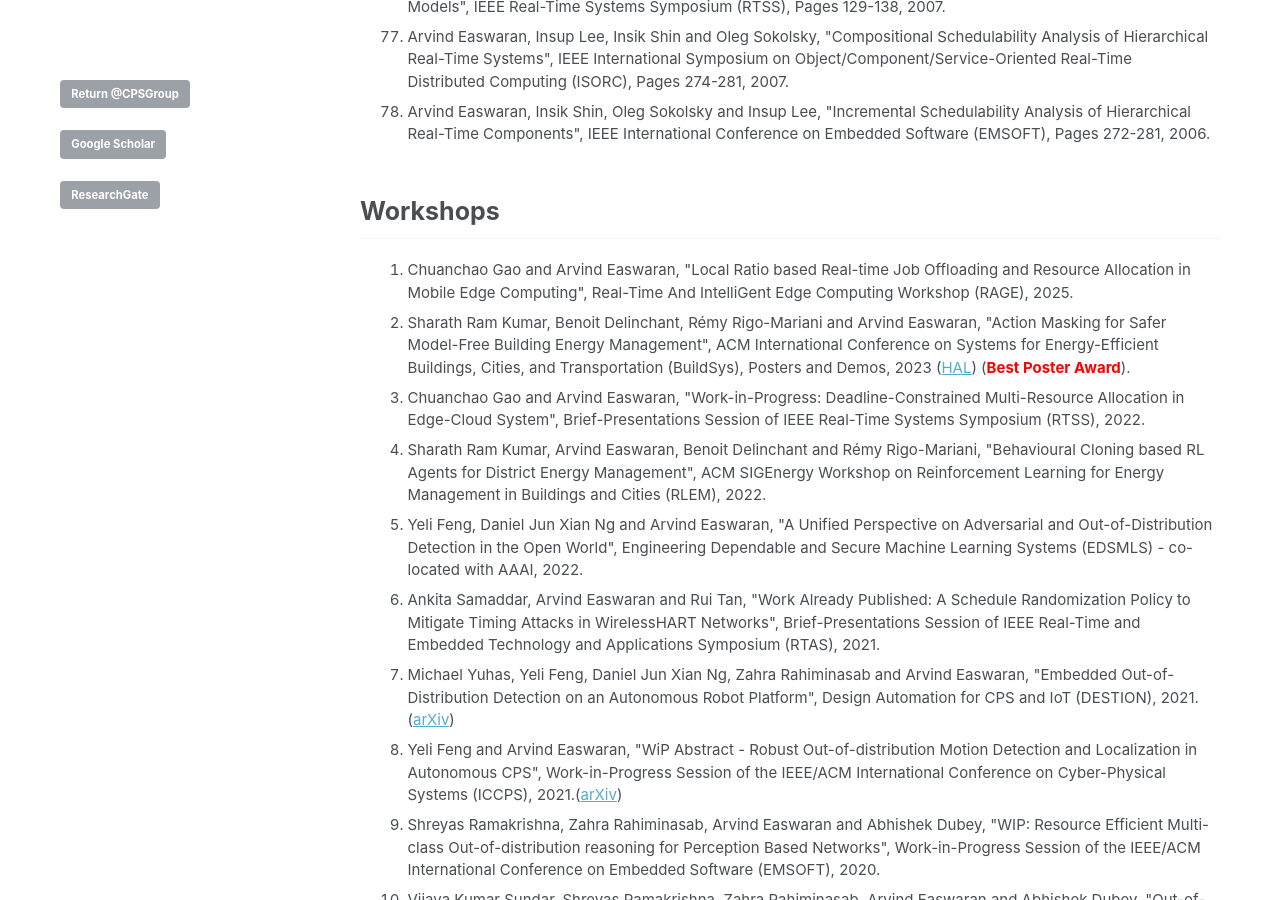
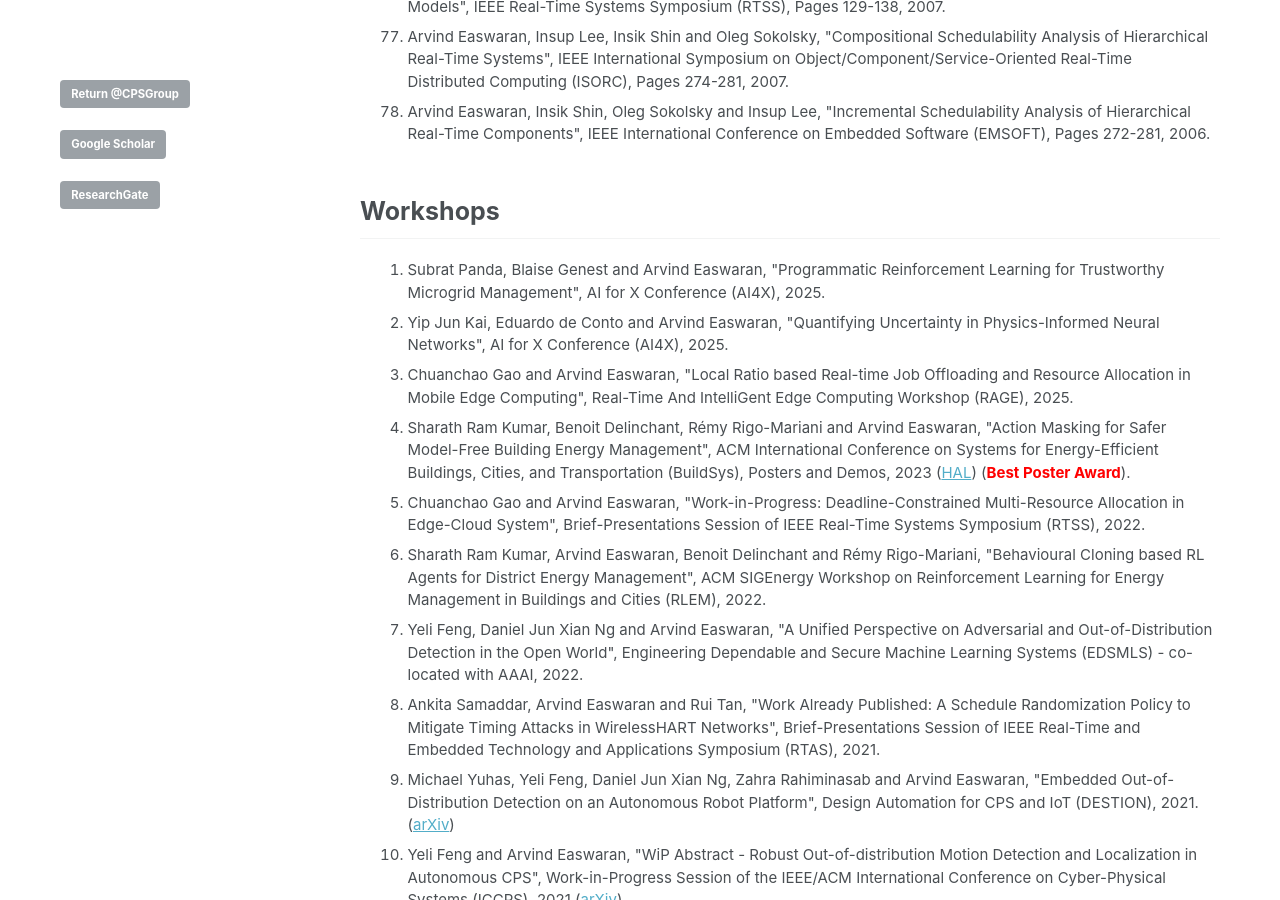
Before and after one commit to CPS-research-group/CPS-research-group.github.io, a Jekyll site: the page built from _pages/research_profile.md, in a window 1280 px wide and 900 px high, scrolled down 8034 px. Built offline with Jekyll 4.4.1, drawn with Linux system fonts in a browser that asks for light colours.

Commit message:
Updates.

```diff
--- a/_pages/research_profile.md
+++ b/_pages/research_profile.md
@@ -147,6 +147,8 @@ a.a:active {color:#0000FF; text-decoration:none;}
 ## Workshops
 
  <ol>
+		        <li class="a">Subrat Panda, Blaise Genest and Arvind Easwaran, "Programmatic Reinforcement Learning for Trustworthy Microgrid Management",  AI for X Conference (AI4X), 2025.</li>
+		        <li class="a">Yip Jun Kai, Eduardo de Conto and Arvind Easwaran, "Quantifying Uncertainty in Physics-Informed Neural Networks",  AI for X Conference (AI4X), 2025.</li>
 		        <li class="a">Chuanchao Gao and Arvind Easwaran, "Local Ratio based Real-time Job Offloading and Resource Allocation in Mobile Edge Computing", Real-Time And IntelliGent Edge Computing Workshop (RAGE), 2025.</li>
 				 		<li class="a">Sharath Ram Kumar, Benoit Delinchant, Rémy Rigo-Mariani and Arvind Easwaran, "Action Masking for Safer Model-Free Building Energy Management", ACM International Conference on Systems for Energy-Efficient Buildings, Cities, and Transportation (BuildSys), Posters and Demos, 2023 (<a href="https://cnrs.hal.science/hal-03851408v1">HAL</a>) (<font color="FF0000"><B>Best Poster Award</B></font>).</li>
 		        <li class="a">Chuanchao Gao and Arvind Easwaran, "Work-in-Progress: Deadline-Constrained Multi-Resource Allocation in Edge-Cloud System", Brief-Presentations Session of IEEE Real-Time Systems Symposium (RTSS), 2022.</li>
```
